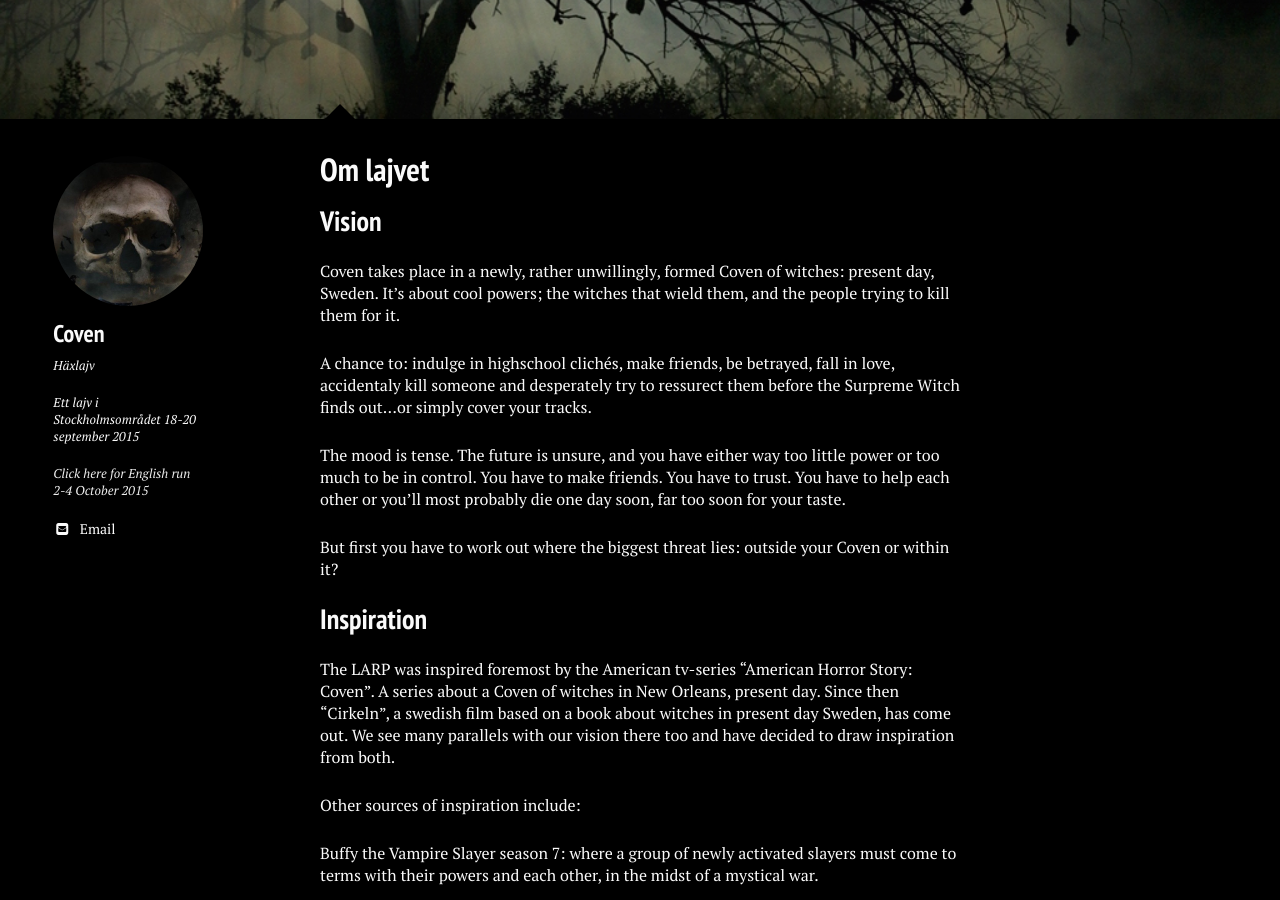
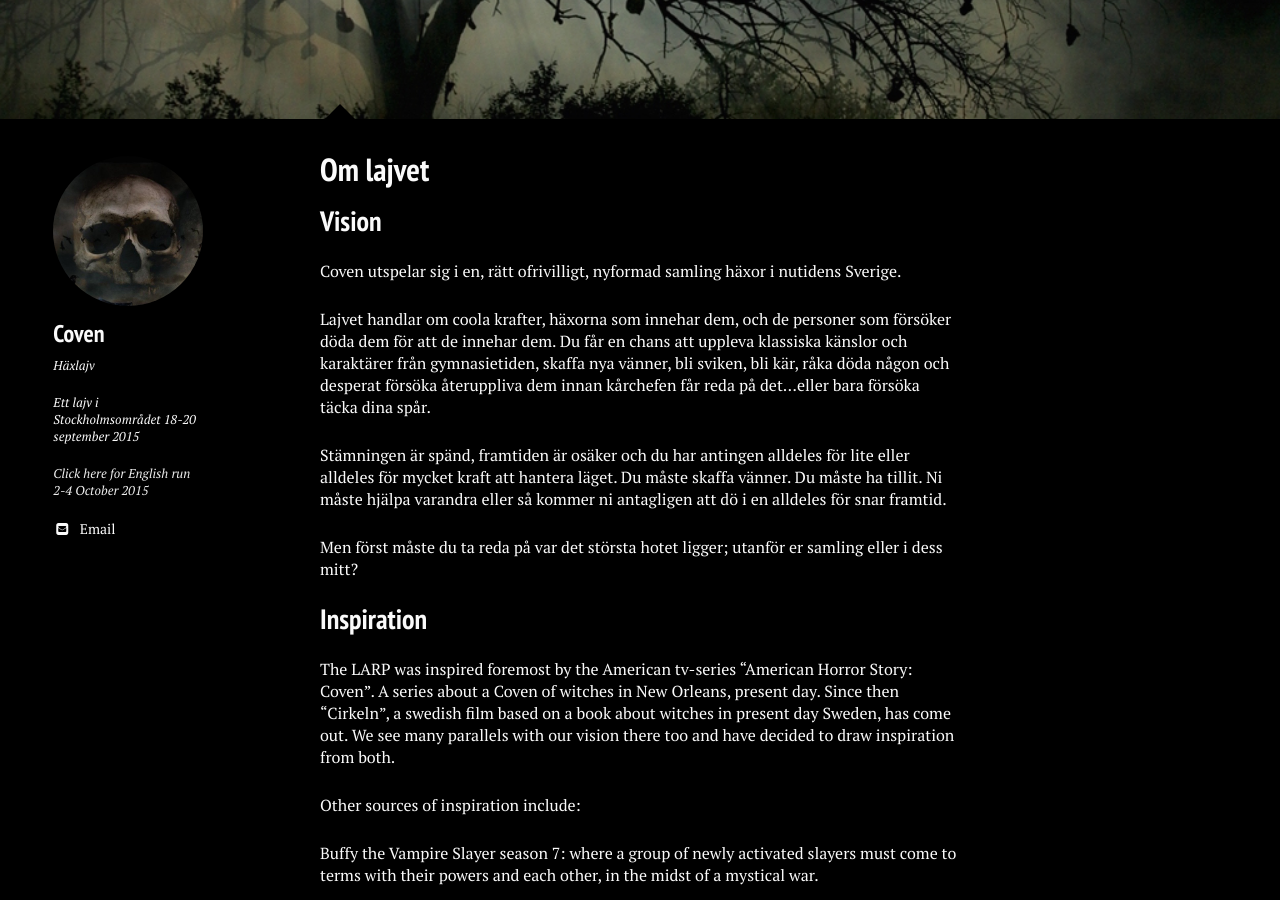
Before and after one commit to stanislavb/www.coven.nu, a Jekyll site: the page built from om-lajvet/index.md, in a window 1280 px wide and 900 px high, scrolled down 371 px. Built offline with Jekyll 4.4.1, drawn with Linux system fonts in a browser that asks for light colours; nearby versions of some CDN libraries.

Commit message:
Update index.md

```diff
--- a/om-lajvet/index.md
+++ b/om-lajvet/index.md
@@ -19,13 +19,13 @@ image:
 
 ## Vision
 
-Coven takes place in a newly, rather unwillingly, formed Coven of witches: present day, Sweden. It's about cool powers; the witches that wield them, and the people trying to kill them for it.
+Coven utspelar sig i en, rätt ofrivilligt, nyformad samling häxor i nutidens Sverige.
 
-A chance to: indulge in highschool clichés, make friends, be betrayed, fall in love, accidentaly kill someone and desperately try to ressurect them before the Surpreme Witch finds out...or simply cover your tracks.
+Lajvet handlar om coola krafter, häxorna som innehar dem, och de personer som försöker döda dem för att de innehar dem. Du får en chans att uppleva klassiska känslor och karaktärer från gymnasietiden, skaffa nya vänner, bli sviken, bli kär, råka döda någon och desperat försöka återuppliva dem innan kårchefen får reda på det...eller bara försöka täcka dina spår.
 
-The mood is tense. The future is unsure, and you have either way too little power or too much to be in control. You have to make friends. You have to trust. You have to help each other or you'll most probably die one day soon, far too soon for your taste.
+Stämningen är spänd, framtiden är osäker och du har antingen alldeles för lite eller alldeles för mycket kraft att hantera läget. Du måste skaffa vänner. Du måste ha tillit. Ni måste hjälpa varandra eller så kommer ni antagligen att dö i en alldeles för snar framtid.
 
-But first you have to work out where the biggest threat lies: outside your Coven or within it?
+Men först måste du ta reda på var det största hotet ligger; utanför er samling eller i dess mitt?
 
 ## Inspiration
 
```
